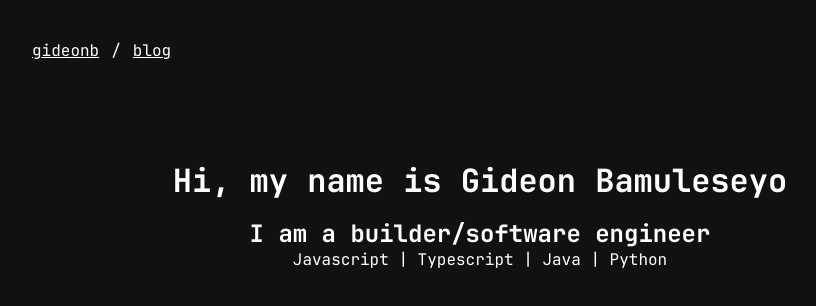
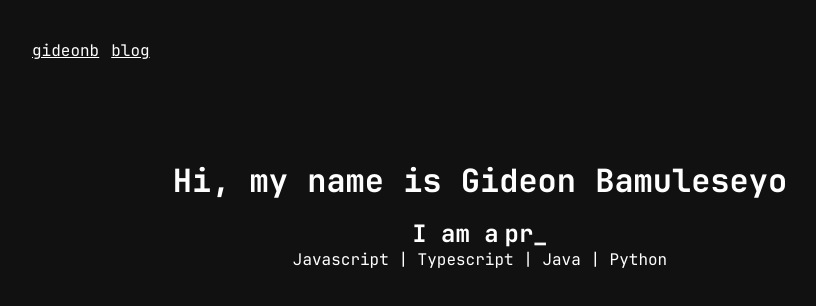
Before and after one commit to lytes20/gideon-log, a React (Vite) app: page / in a window 1280 px wide. Shown: the top 306 px of the page, without its empty margins (160-976 px from the left). Built offline with nearby package versions, Linux system fonts and the light colour scheme.

Commit message:
Add a typewriter component

```diff
--- a/src/App.tsx
+++ b/src/App.tsx
@@ -3,10 +3,12 @@ import { Routes, Route } from "react-router";
 import Home from "./Home";
 import Login from "./Login";
 import Blog from "./blog/Blog";
+import ProductsList from "./components/ProductsList";
 
 function App() {
   return (
     <Routes>
+      <Route path="/products" element={<ProductsList />} />
       <Route path="/login" element={<Login />} />
       <Route path="blog" element={<Blog />} />
       <Route path="/" element={<Home />} />
--- a/src/Home.tsx
+++ b/src/Home.tsx
@@ -1,14 +1,39 @@
+import { useEffect, useState } from "react";
 import Header from "./components/Header";
 import "./styles/Home.css";
+import Typewriter from "./components/Typewriter";
 
+const myAdjectives = ["software engineer", "builder", "problem solver"];
 function Home() {
+  // const [typedText, setTypedText] = useState("");
+  // useEffect(() => {
+  //   const text = "software engineer";
+  //   let i = 0;
+  //   const interval = setInterval(() => {
+  //     const nextChar = text.charAt(i);
+  //     setTypedText((prev) => prev + nextChar);
+  //     i++;
+  //     if (i >= text.length) {
+  //       clearInterval(interval);
+  //     }
+  //   }, 50);
+  //   return () => clearInterval(interval);
+  // }, []);
+
   return (
     <div>
       <Header />
       <div className="main">
         <div>
           <h1>Hi, my name is Gideon Bamuleseyo</h1>
-          <h2>I am a builder/software engineer</h2>
+          <div className="typewriter-container">
+            <h2>I am a</h2>
+            {/* <h2 id="typewriter" className="">
+              {typedText}
+            </h2> */}
+            <Typewriter words={myAdjectives} />
+            <h2 className="caret">_</h2>
+          </div>
         </div>
         <div>Javascript | Typescript | Java | Python</div>
       </div>
--- a/src/components/Header.tsx
+++ b/src/components/Header.tsx
@@ -8,7 +8,7 @@ function Header() {
         <li>
           <NavLink to="/">gideonb</NavLink>
         </li>
-        <li> /</li>
+
         <li>
           <NavLink to="/blog">blog</NavLink>
         </li>
--- /dev/null
+++ b/src/components/Product.tsx
@@ -0,0 +1,13 @@
+type ProductProps = {
+  title: string;
+};
+
+function Product({ title }: ProductProps) {
+  return (
+    <div>
+      <p>{title}</p>
+    </div>
+  );
+}
+
+export default Product;
--- /dev/null
+++ b/src/components/ProductsList.tsx
@@ -0,0 +1,33 @@
+import { useEffect, useState } from "react";
+import Product from "./Product";
+
+type ProductSummary = {
+  id: number;
+  title: string;
+};
+
+function ProductsList() {
+  const [products, setProducts] = useState<ProductSummary[]>([]);
+
+  useEffect(() => {
+    const handleFetchProducts = async () => {
+      await fetch("https://dummyjson.com/products")
+        .then((res) => res.json())
+        .then((data) => {
+          setProducts(data.products);
+        });
+    };
+
+    handleFetchProducts();
+  }, []);
+  return (
+    <div>
+      <h1>Products</h1>
+      {products.map((product) => (
+        <Product key={product.id} title={product.title} />
+      ))}
+    </div>
+  );
+}
+
+export default ProductsList;
--- /dev/null
+++ b/src/components/Typewriter.tsx
@@ -0,0 +1,47 @@
+import { useEffect, useState } from "react";
+
+interface TypewriterProps {
+  words: string[];
+  typingSpeed?: number;
+  deletingSpeed?: number;
+  pauseTime?: number;
+}
+export default function Typewriter({
+  words,
+  typingSpeed = 80,
+  deletingSpeed = 40,
+  pauseTime = 1200,
+}: TypewriterProps) {
+  const [text, setText] = useState("");
+  const [index, setIndex] = useState(0); // current word index
+  const [isDeleting, setIsDeleting] = useState(false);
+
+  useEffect(() => {
+    const current = words[index]; // current word
+
+    let timeout;
+
+    if (!isDeleting) {
+      // Typing phase
+      timeout = setTimeout(() => {
+        setText(current.substring(0, text.length + 1));
+        if (text.length + 1 === current.length) {
+          setTimeout(() => setIsDeleting(true), pauseTime);
+        }
+      }, typingSpeed);
+    } else {
+      // Deleting phase
+      timeout = setTimeout(() => {
+        setText(current.substring(0, text.length - 1));
+        if (text.length - 1 === 0) {
+          setIsDeleting(false);
+          setIndex((prev) => (prev + 1) % words.length);
+        }
+      }, deletingSpeed);
+    }
+
+    return () => clearTimeout(timeout);
+  }, [text, isDeleting, words, index, typingSpeed, deletingSpeed, pauseTime]);
+
+  return <h2>{text}</h2>;
+}
--- a/src/styles/Home.css
+++ b/src/styles/Home.css
@@ -1,4 +1,52 @@
 .main {
   text-align: center;
   margin-top: calc(120px - 22px);
+  margin-left: auto;
+  margin-right: auto;
+  width: fit-content;
 }
+
+.typewriter-container {
+  /* display: flex;
+  gap: 1px;
+  justify-content: center; */
+}
+
+.typewriter-container h2:first-child {
+  margin-right: 0.25em;
+}
+.typewriter-container h2 {
+  /* border: 1px solid red; */
+  /* flex-basis: auto; */
+  display: inline-block;
+}
+.typewriter {
+  overflow: visible;
+  margin: 0 auto;
+  white-space: nowrap;
+  animation: typing 3.5s steps(30, end);
+  animation: name duration timing-function delay iteration-count direction
+    fill-mode;
+}
+
+@keyframes typing {
+  from {
+    width: 0;
+  }
+  to {
+    width: 100%;
+  }
+}
+
+.caret {
+  animation: blink-caret 0.7s infinite;
+}
+
+@keyframes blink-caret {
+  from {
+    opacity: 0;
+  }
+  to {
+    opacity: 1;
+  }
+}
```
Also changed, not shown: base.ts (added, +90 -0 lines).
